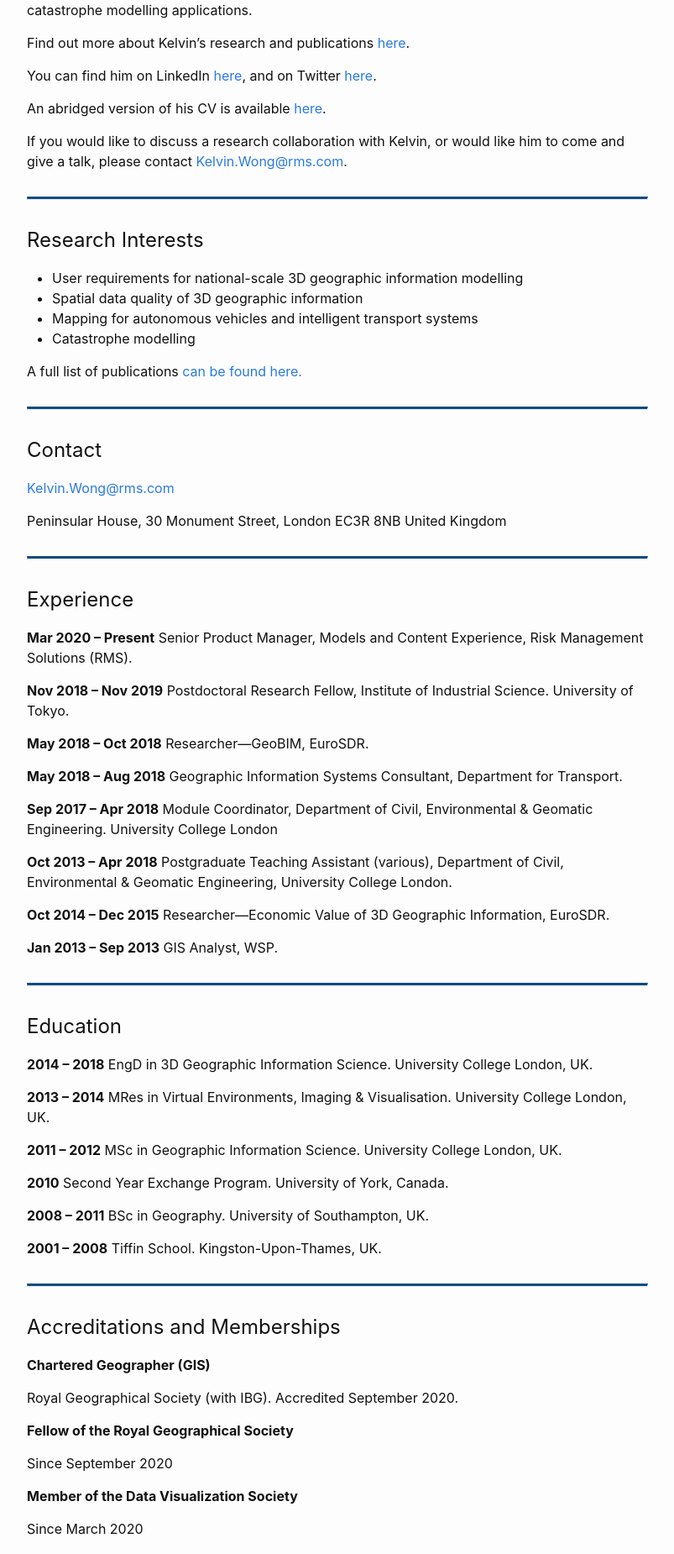
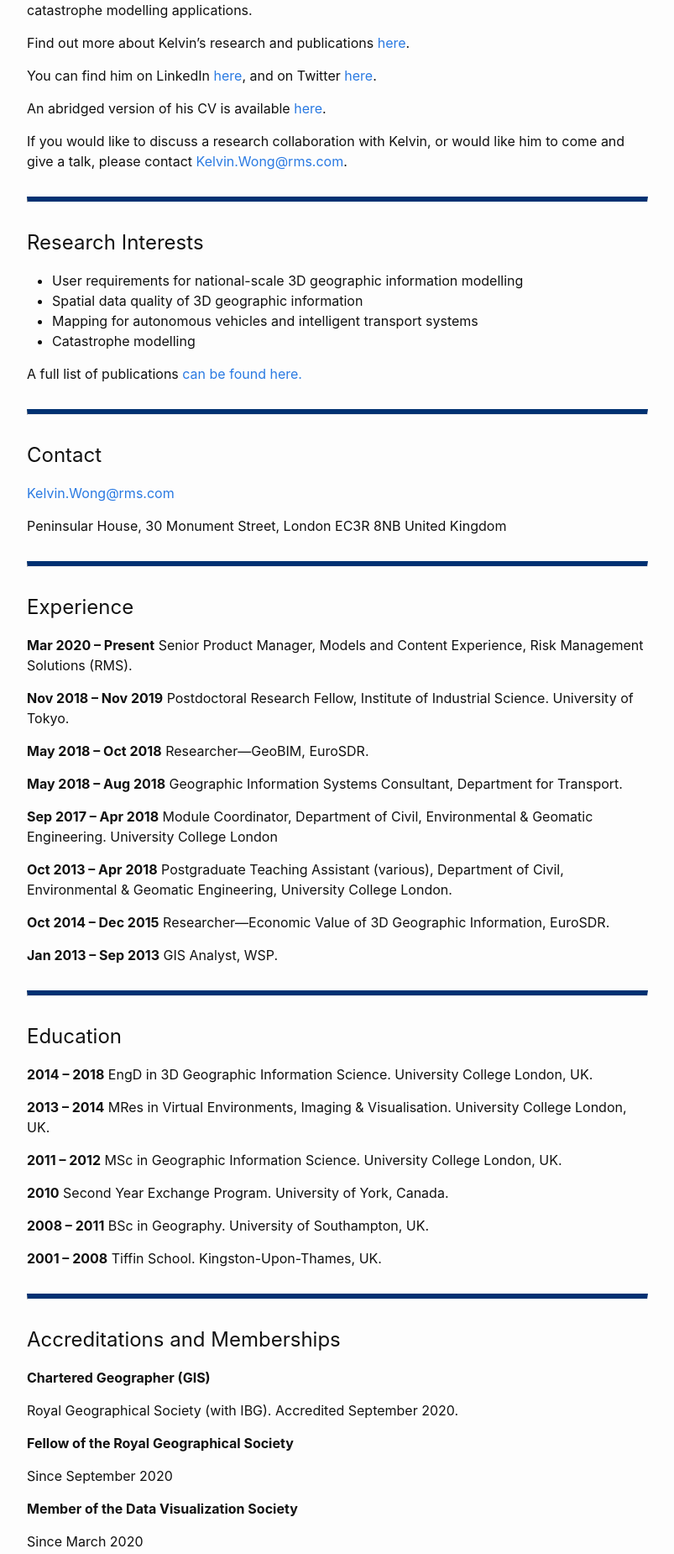
Before and after one commit to kel196/kel196.github.io, a Jekyll site: the page built from index.md, in a window 1280 px wide. Shown: the part 793-2643 px from the top of the page at 84% size, without its empty margins (238-1041 px from the left). Built offline with Jekyll 4.4.1, drawn with Linux system fonts in a browser that asks for light colours; our own code applies the rules of GitHub Pages for plain Markdown files.

Commit message:
Update custom-variables.scss

```diff
--- a/_sass/minima/custom-variables.scss
+++ b/_sass/minima/custom-variables.scss
@@ -1,6 +1,6 @@
 // Placeholder to allow overriding predefined variables smoothly.
 hr {
-  border-top: 0.2em solid #0F4C81;
+  border-top: 0.4em solid #003172;
 }
 
 h1 {
```
